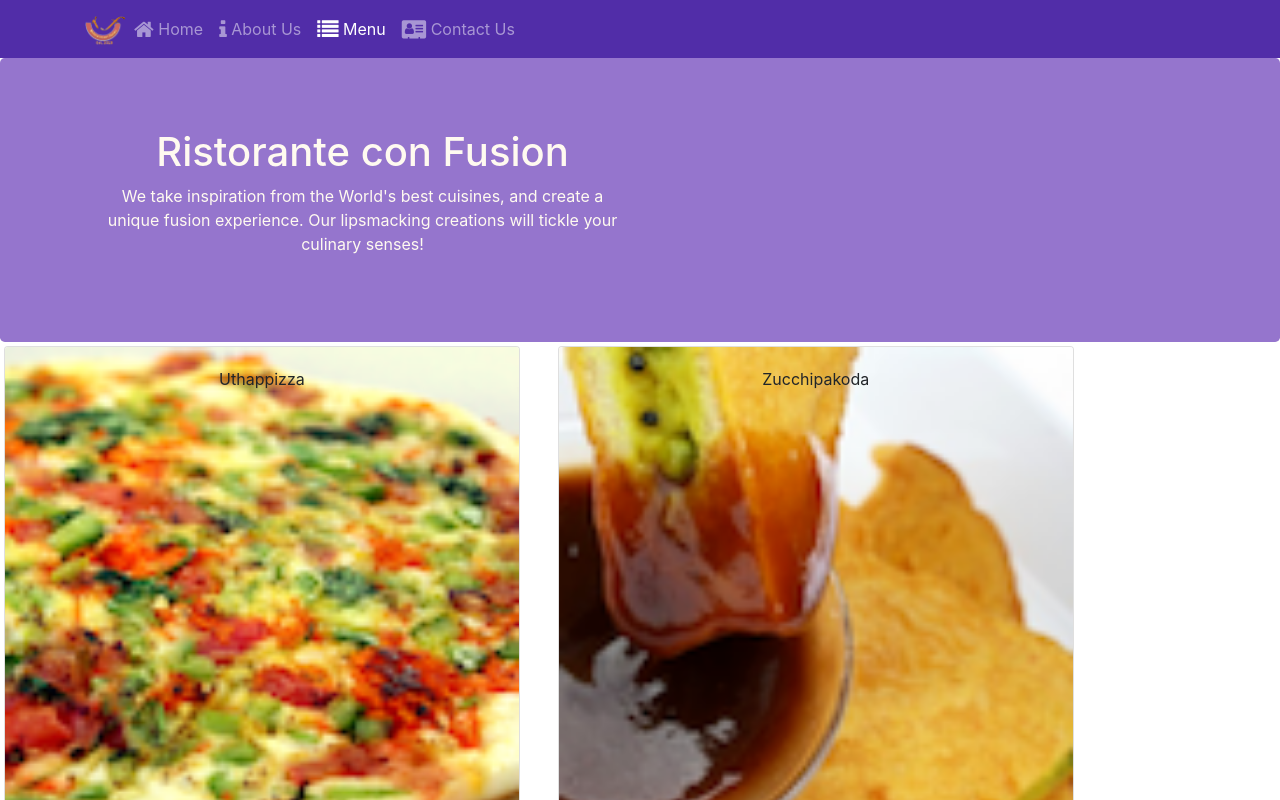
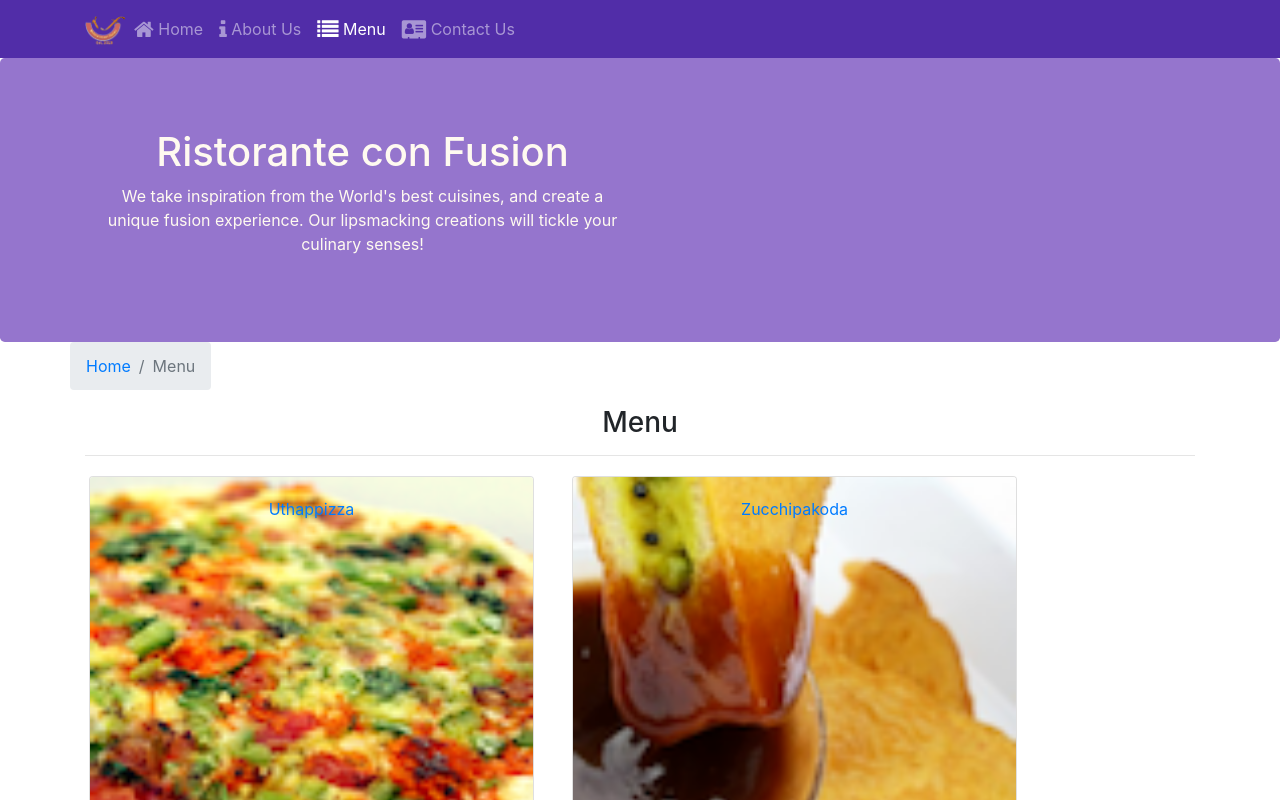
Before and after one commit to afshimono/full_stack_web_dev_react, a React (Create React App) app in the folder React/confusion/: page /menu in a window 1280 px wide. Shown: the top 800 px of the page. Built offline with nearby package versions, Linux system fonts and the light colour scheme.

Commit message:
Single Page App part 2

```diff
--- a/React/confusion/src/components/DishdetailComponent.js
+++ b/React/confusion/src/components/DishdetailComponent.js
@@ -1,6 +1,7 @@
 import React from 'react';
-import {Card, CardImg, CardImgOverlay, CardText, CardBody,
-    CardTitle} from 'reactstrap'
+import { Card, CardImg, CardText, CardBody,
+        CardTitle, Breadcrumb, BreadcrumbItem } from 'reactstrap';
+import { Link } from 'react-router-dom';
 
     function RenderDish({dish}){
         return(
@@ -44,14 +45,29 @@ import {Card, CardImg, CardImgOverlay, CardText, CardBody,
     const DishDetail = (props) => {
         const dish = props.dish;
         if (dish)
-            return(
-                <div className="row">
-                    <div  className="col-12 col-md-5 m-1">
-                        <RenderDish dish={props.dish}/>
-                    </div>
-                    <RenderComments comments={props.dish.comments}/>
+        return (
+            <div className="container">
+            <div className="row">
+                <Breadcrumb>
+
+                    <BreadcrumbItem><Link to="/menu">Menu</Link></BreadcrumbItem>
+                    <BreadcrumbItem active>{props.dish.name}</BreadcrumbItem>
+                </Breadcrumb>
+                <div className="col-12">
+                    <h3>{props.dish.name}</h3>
+                    <hr />
                 </div>
-            );
+            </div>
+            <div className="row">
+                <div className="col-12 col-md-5 m-1">
+                    <RenderDish dish={props.dish} />
+                </div>
+                <div className="col-12 col-md-5 m-1">
+                    <RenderComments comments={props.comments} />
+                </div>
+            </div>
+            </div>
+        );
         else
             return(
                 <div className="row"></div>
--- a/React/confusion/src/components/MainComponent.js
+++ b/React/confusion/src/components/MainComponent.js
@@ -6,6 +6,7 @@ import {LEADERS} from '../shared/leaders'
 import {PROMOTIONS} from '../shared/promotions'
 import Header from './HeaderComponent';
 import Footer from './FooterComponent';
+import DishDetail from './DishdetailComponent';
 import Home from './HomeComponent';
 import Contact from './ContactComponent'
 import { Switch, Route, Redirect } from 'react-router-dom';
@@ -38,6 +39,13 @@ class Main  extends Component{
         );
       }
 
+    const DishWithId = ({match}) => {
+    return(
+        <DishDetail dish={this.state.dishes.filter((dish) => dish.id === parseInt(match.params.dishId,10))[0]}
+            comments={this.state.comments.filter((comment) => comment.dishId === parseInt(match.params.dishId,10))} />
+    );
+    };
+
     return (
         <div className="App">
         <Header />
@@ -45,6 +53,7 @@ class Main  extends Component{
               <Route path='/home' component={HomePage} />
               <Route exact path='/menu' component={() => <Menu dishes={this.state.dishes} />} />
               <Route exact path='/contactus' component={Contact} />
+              <Route path='/menu/:dishId' component={DishWithId} />
               <Redirect to="/home" />
           </Switch>
         <Footer />
--- a/React/confusion/src/components/MenuComponent.js
+++ b/React/confusion/src/components/MenuComponent.js
@@ -1,15 +1,17 @@
 import React from 'react';
 import { Card, CardImg, CardImgOverlay,
-    CardTitle } from 'reactstrap';
+    CardTitle, Breadcrumb, BreadcrumbItem } from 'reactstrap';
+import { Link } from 'react-router-dom';
 
     function RenderMenuItem ({dish, onClick}) {
         return (
-            <Card
-                onClick={() => onClick(dish.id)}>
-                <CardImg width="100%" src={dish.image} alt={dish.name} />
-                <CardImgOverlay>
-                    <CardTitle>{dish.name}</CardTitle>
-                </CardImgOverlay>
+            <Card>
+                <Link to={`/menu/${dish.id}`} >
+                    <CardImg width="100%" src={dish.image} alt={dish.name} />
+                    <CardImgOverlay>
+                        <CardTitle>{dish.name}</CardTitle>
+                    </CardImgOverlay>
+                </Link>
             </Card>
         );
     }
@@ -25,11 +27,21 @@ import { Card, CardImg, CardImgOverlay,
         });
 
         return (
-
+            <div className="container">
+                <div className="row">
+                    <Breadcrumb>
+                        <BreadcrumbItem><Link to="/home">Home</Link></BreadcrumbItem>
+                        <BreadcrumbItem active>Menu</BreadcrumbItem>
+                    </Breadcrumb>
+                    <div className="col-12">
+                        <h3>Menu</h3>
+                        <hr />
+                    </div>
+                </div>
                 <div className="row">
                     {menu}
                 </div>
-
+            </div>
         );
     }
 
```
